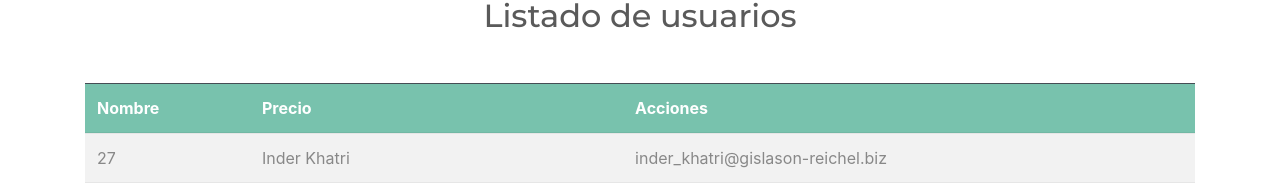
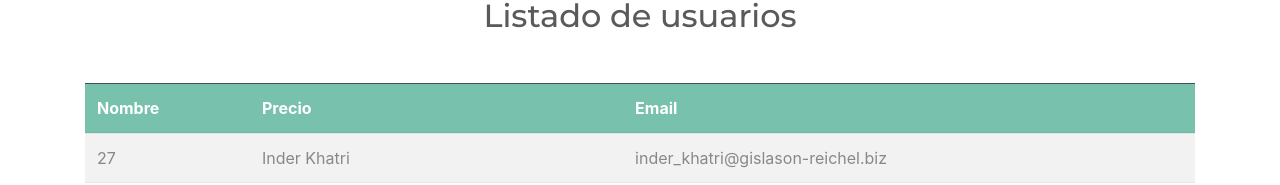
Before and after one commit to camiloberrio11/usuarios-app, a React (Create React App) app: page /usuarios in a window 1280 px wide. Shown: the part 188-373 px from the top of the page. Built offline with nearby package versions, Linux system fonts and the light colour scheme.

Commit message:
Index html purgado probando despliegue a github pages

```diff
--- a/src/components/Usuarios.js
+++ b/src/components/Usuarios.js
@@ -1,4 +1,4 @@
-import React from 'react'
+import React, { Fragment } from 'react'
 import Usuario from './Usuario'
 import ButtonVolver from './ButtonVolver'
 
@@ -42,12 +42,11 @@ const Usuarios = () => {
           <tr>
             <th scope="col">Nombre</th>
             <th scope="col">Precio</th>
-            <th scope="col">Acciones</th>
-
+            <th scope="col">Email</th>
           </tr>
         </thead>
         <tbody>
-          {listadoUsuarios.length === 0 ? 'No hay productos' : (
+          {listadoUsuarios.length === 0 ? 'No hay usuarios disponibles' : (
             listadoUsuarios.map(usuario => (<Usuario key={usuario.id} usuario={usuario} />))
           )}
         </tbody>
```
Also changed, not shown: 18 other files (tests, documents, lock files or other folders).
